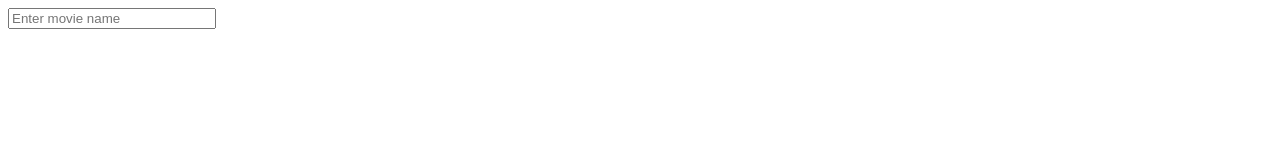
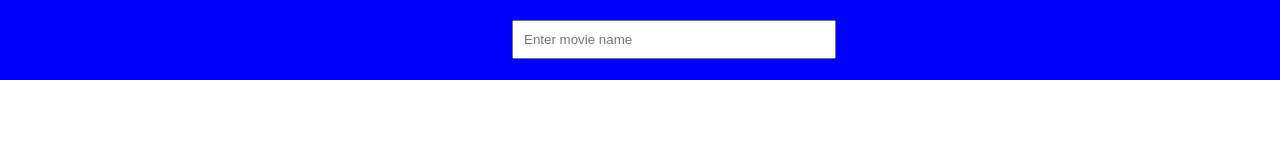
Before and after one commit to iampankajk/movie-search-2, a plain HTML site: page index.html in a window 1280 px wide. Drawn offline with Linux system fonts and the light colour scheme.

Commit message:
Update index.html

```diff
--- a/index.html
+++ b/index.html
@@ -9,24 +9,52 @@
 </head>
 
 <style>
+    body{
+        margin: 0;
+        padding: 0;
+        box-sizing: border-box;
+    }
     input {
-        width: 200px;
+        width: 300px;
     }
 
     #movies {
         display: none;
         height: 200px;
-        width: 206px;
+        width: 320px;
         border: 1px solid black;
         overflow-y: scroll;
         border-top: none;
+        background-color: rgb(39, 39, 110);
+        color: white;
     }
+    .nav{
+        width: 100%;
+        background-color: blue;
+        height: 80px;
+        margin-bottom: 20px;
+    }
+    .searchbox {
+            width: 20%;
+            padding: 20px;
+            margin: auto;
+        }
+
+        .searchbox>input {
+            padding: 10px;
+        }
+
 </style>
 
 <body>
-    <input oninput="debounce(main,1000)" type="text" id="movie" placeholder="Enter movie name" />
+    <div class="nav">
+    <div class="searchbox"><input oninput="debounce(main,1000)" type="text" id="movie" placeholder="Enter movie name" />
+    <div id="movies"></div>
+    </div>
 
-    <div id="movies"></div>
+    </div>
+
+
 
     <div id="show"></div>
 </body>
@@ -118,6 +146,8 @@
         let show = document.getElementById("show");
         show.innerHTML = "";
 
+        movies_div.style.display="none";
+
         let div = document.createElement("div");
 
         let img = document.createElement("img");
```
